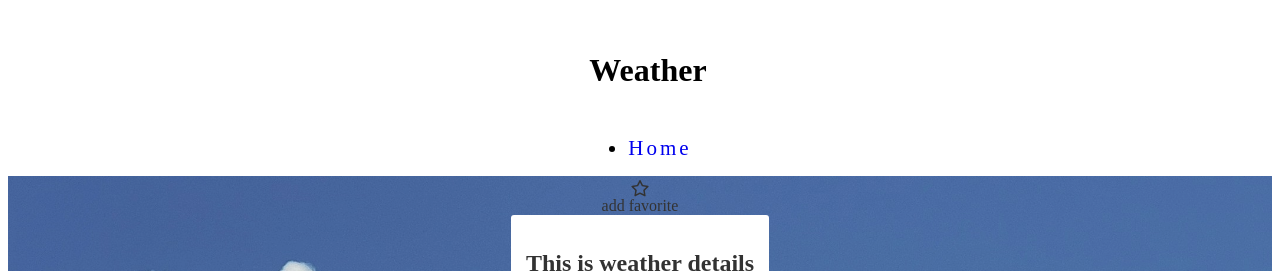
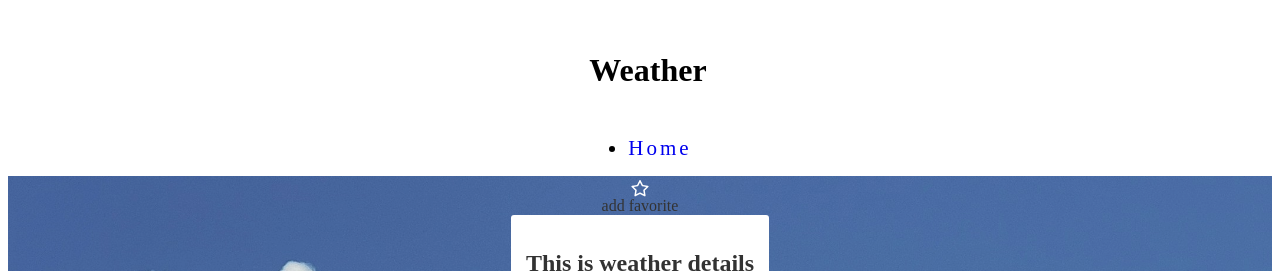
Before and after one commit to teejale/weather-app, a React (Vite) app: page /WeatherDetails in a window 1280 px wide. Shown: the top 271 px of the page. Built offline with nearby package versions, Linux system fonts and the light colour scheme; a web font is replaced by a local one.

Commit message:
removed unused class

```diff
--- a/src/components/FavoriteBtn/FavoriteBtn.jsx
+++ b/src/components/FavoriteBtn/FavoriteBtn.jsx
@@ -28,7 +28,7 @@ const FavoriteBtn = () => {
       <FontAwesomeIcon
         icon={faStar}
         onClick={handleToggle}
-        className={`{styles.FavoriteBtn} ${isActive ? styles.active : styles.notActive}`}
+        className={isActive ? styles.active : styles.notActive}
         onMouseEnter={onHover}
         onMouseLeave={onLeave}
         role="button"
--- a/src/components/FavoriteBtn/FavoriteBtn.module.css
+++ b/src/components/FavoriteBtn/FavoriteBtn.module.css
@@ -8,9 +8,6 @@
   flex-direction: column;
   margin-top: 5px;
 }
-.wrapper .favoriteBtn {
-  color: white;
-}
 .wrapper :hover {
   cursor: pointer;
 }
@@ -18,5 +15,5 @@
   color: yellow;
 }
 .wrapper .notActive {
-  color: black;
+  color: white;
 }/*# sourceMappingURL=FavoriteBtn.module.css.map */
--- a/src/components/FavoriteBtn/FavoriteBtn.module.scss
+++ b/src/components/FavoriteBtn/FavoriteBtn.module.scss
@@ -5,9 +5,6 @@
   width: 100vw;
   @include mainFlex(center);
   margin-top: 5px;
-  .favoriteBtn {
-    color: white;
-  }
   :hover {
     cursor: pointer;
   }
@@ -16,6 +13,6 @@
     color: yellow;
   }
   .notActive {
-    color: black;
+    color: white;
   }
 }
```
Also changed, not shown: 1 other file (tests, documents, lock files or other folders).
